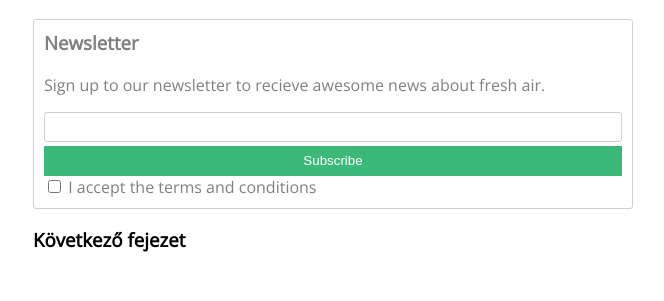
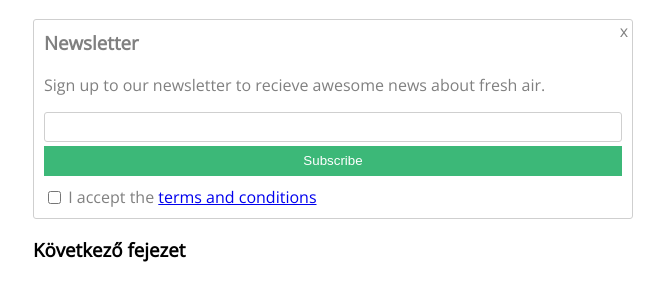
Before and after one commit to Zsomborrrr/gyakorlas, a plain HTML site: page index.html in a window 1280 px wide. Shown: the part 67-368 px from the top of the page, without its empty margins (307-971 px from the left). Drawn offline with nearby package versions, Linux system fonts and the light colour scheme.

Commit message:
Add files via upload

```diff
--- a/index.html
+++ b/index.html
@@ -19,9 +19,12 @@
                 <input type="text" name="" id="email">
                 <button type="submit">Subscribe</button>
                 <input type="checkbox" name="" id="terms">
-                <label for="terms">I accept the terms and conditions</label>
+                <label for="terms">I accept the <a href="http://" target="_blank">terms and conditions</a></label>
 
             </form>
+            <div id="closex">
+                x
+            </div>
 
         </div>
           <h3>Következő fejezet</h3>
--- a/style.css
+++ b/style.css
@@ -10,6 +10,8 @@
     border: thin solid #cfcfcf;
     border-radius: 3px;
     padding: 10px;
+    position: relative;
+    padding-bottom: 10px;
 }
 
 .newsletter button {
@@ -19,6 +21,7 @@
     display: block;
     width: 100%;
     height: 30px;
+    margin-bottom: 10px;
 }
 
 .newsletter input#email {
@@ -35,3 +38,14 @@
     margin-top: 0;
 
 }
+
+.newsletter #terms {
+    position: relative;
+    top: 1px;
+}
+
+.newsletter #closex {
+    position: absolute;
+    top: 0px;
+    right: 4px;
+}
```
